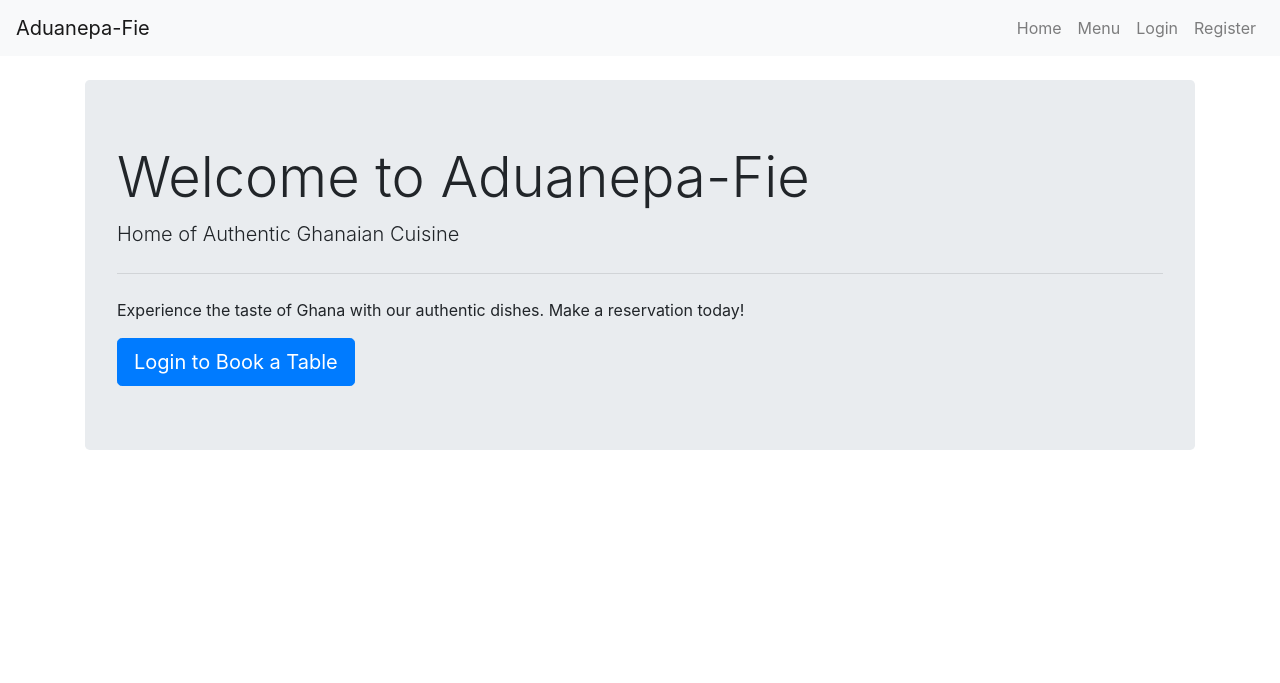
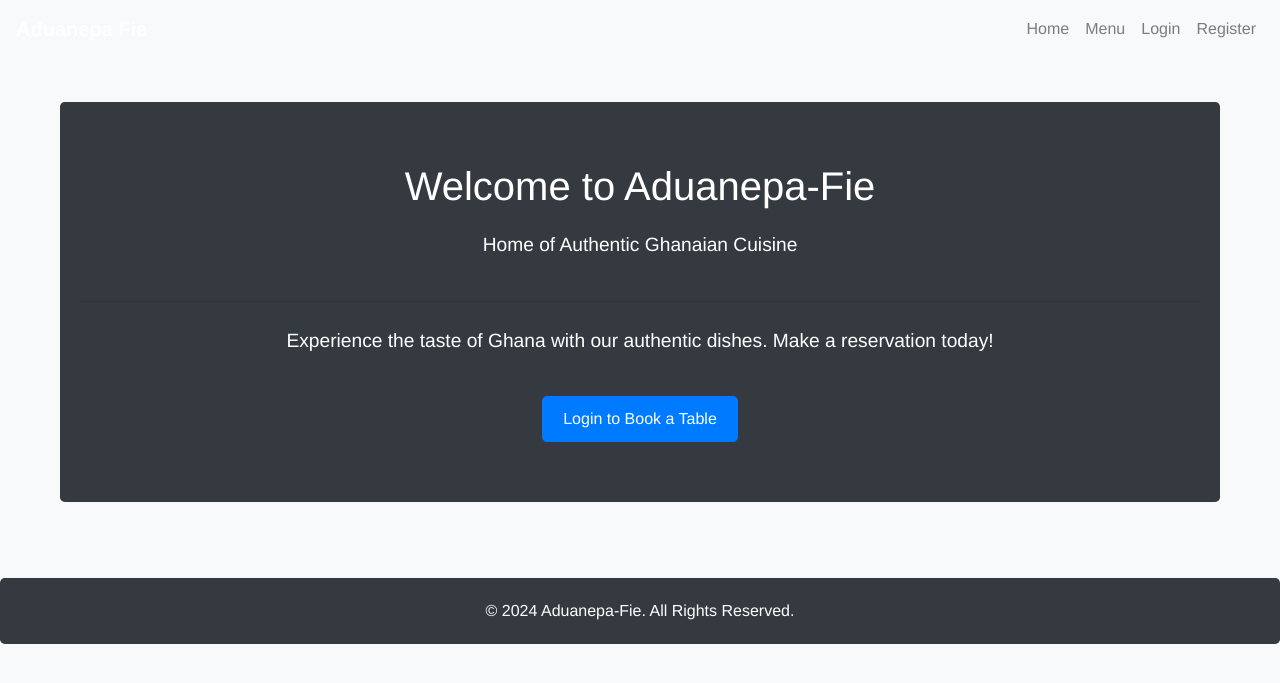
Before and after one commit to michael-takyi23/Aduane-Fie, a Django app: template restaurant_booking/bookings/templates/bookings/home.html in a window 1280 px wide. Shown: the top 683 px of the page. Run offline with Django 5.2, Linux system fonts and the light colour scheme; the template is opened without the code that fills it, so the values that code supplies are empty; some libraries are stand-ins or nearby versions.

Commit message:
Add base template and static files for styling and functionality
- Create base.html template with Bootstrap integration
- Add styles.css for modern and clean design
- Add scripts.js for basic JavaScript functionality
- Configure settings.py for static files handling
- Ensure all templates extend base.html for consistent styling

```diff
--- a/restaurant_booking/bookings/templates/bookings/base.html
+++ b/restaurant_booking/bookings/templates/bookings/base.html
@@ -6,11 +6,11 @@
     <meta name="viewport" content="width=device-width, initial-scale=1.0">
     <title>Aduanepa-Fie - {% block title %}Home of Authentic Ghanaian Cuisine{% endblock %}</title>
     <link rel="stylesheet" href="https://stackpath.bootstrapcdn.com/bootstrap/4.5.2/css/bootstrap.min.css">
-    <link rel="stylesheet" href="{% static 'css/style.css' %}">
+    <link rel="stylesheet" href="{% static 'css/styles.css' %}">
 </head>
 <body>
     <nav class="navbar navbar-expand-lg navbar-light bg-light">
-        <a class="navbar-brand" href="{% url 'home' %}">Aduanepa-Fie</a>
+        <a class="navbar-brand" href="{% url 'home' %}">Aduanepa Fie</a>
         <div class="navbar-nav ml-auto">
             <a class="nav-item nav-link" href="{% url 'home' %}">Home</a>
             <a class="nav-item nav-link" href="{% url 'menu' %}">Menu</a>
@@ -36,8 +36,13 @@
         {% endblock %}
     </div>
 
-    <script src="https://code.jquery.com/jquery-3.5.1.slim.min.js"></script>
+    <footer class="mt-4">
+        <p>&copy; 2024 Aduanepa-Fie. All Rights Reserved.</p>
+    </footer>
+
+    <script src="https://code.jquery.com/jquery-3.5.1.min.js"></script>
     <script src="https://cdn.jsdelivr.net/npm/@popperjs/core@2.5.3/dist/umd/popper.min.js"></script>
     <script src="https://stackpath.bootstrapcdn.com/bootstrap/4.5.2/js/bootstrap.min.js"></script>
+    <script src="{% static 'js/scripts.js' %}"></script>
 </body>
 </html>
--- /dev/null
+++ b/restaurant_booking/static/css/styles.css
@@ -0,0 +1,157 @@
+/* static/css/styles.css */
+
+/* Reset some default styles */
+body, h1, h2, h3, h4, h5, h6, p, ul {
+    margin: 0;
+    padding: 0;
+    font-weight: normal;
+}
+
+/* Global Styles */
+body {
+    font-family: 'Helvetica Neue', Arial, sans-serif;
+    background-color: #f8f9fa;
+    color: #333;
+    line-height: 1.6;
+}
+
+.container {
+    max-width: 1200px;
+    margin: 0 auto;
+    padding: 20px;
+}
+
+/* Navbar Styles */
+.navbar {
+    background-color: #007bff;
+    color: #fff;
+}
+
+.navbar .navbar-brand {
+    font-weight: bold;
+    color: #fff;
+}
+
+.navbar .nav-link {
+    color: #fff;
+}
+
+.navbar .nav-link:hover {
+    color: #ddd;
+}
+
+/* Jumbotron Styles */
+.jumbotron {
+    background-color: #343a40;
+    color: #fff;
+    padding: 60px 20px;
+    text-align: center;
+    border-radius: 0.3rem;
+}
+
+.jumbotron h1 {
+    font-size: 2.5rem;
+    margin-bottom: 20px;
+}
+
+.jumbotron p {
+    font-size: 1.2rem;
+    margin-bottom: 40px;
+}
+
+.jumbotron .btn {
+    padding: 10px 20px;
+    font-size: 1rem;
+}
+
+/* Form Styles */
+form {
+    background-color: #fff;
+    padding: 20px;
+    border-radius: 0.3rem;
+    box-shadow: 0 0 10px rgba(0, 0, 0, 0.1);
+}
+
+form .form-group {
+    margin-bottom: 15px;
+}
+
+form .form-group label {
+    display: block;
+    margin-bottom: 5px;
+    font-weight: bold;
+}
+
+form .form-group input,
+form .form-group textarea,
+form .form-group select {
+    width: 100%;
+    padding: 10px;
+    border: 1px solid #ccc;
+    border-radius: 0.3rem;
+}
+
+/* Button Styles */
+.btn-primary {
+    background-color: #007bff;
+    border-color: #007bff;
+}
+
+.btn-primary:hover {
+    background-color: #0056b3;
+    border-color: #0056b3;
+}
+
+.btn-danger {
+    background-color: #dc3545;
+    border-color: #dc3545;
+}
+
+.btn-danger:hover {
+    background-color: #bd2130;
+    border-color: #bd2130;
+}
+
+.btn-secondary {
+    background-color: #6c757d;
+    border-color: #6c757d;
+}
+
+.btn-secondary:hover {
+    background-color: #545b62;
+    border-color: #545b62;
+}
+
+/* Card Styles */
+.card {
+    border: none;
+    border-radius: 0.3rem;
+    box-shadow: 0 0 10px rgba(0, 0, 0, 0.1);
+}
+
+.card-body {
+    padding: 20px;
+}
+
+/* List Styles */
+.list-group-item {
+    background-color: #fff;
+    border: 1px solid #ccc;
+    border-radius: 0.3rem;
+    margin-bottom: 10px;
+    padding: 15px;
+}
+
+.list-group-item .btn {
+    margin-left: 10px;
+}
+
+/* Footer Styles */
+footer {
+    background-color: #343a40;
+    color: #fff;
+    text-align: center;
+    padding: 20px;
+    margin-top: 20px;
+    border-radius: 0.3rem;
+}
--- /dev/null
+++ b/restaurant_booking/static/js/scripts.js
@@ -0,0 +1,3 @@
+document.addEventListener("DOMContentLoaded", function() {
+    console.log("JavaScript is loaded!");
+});
```
